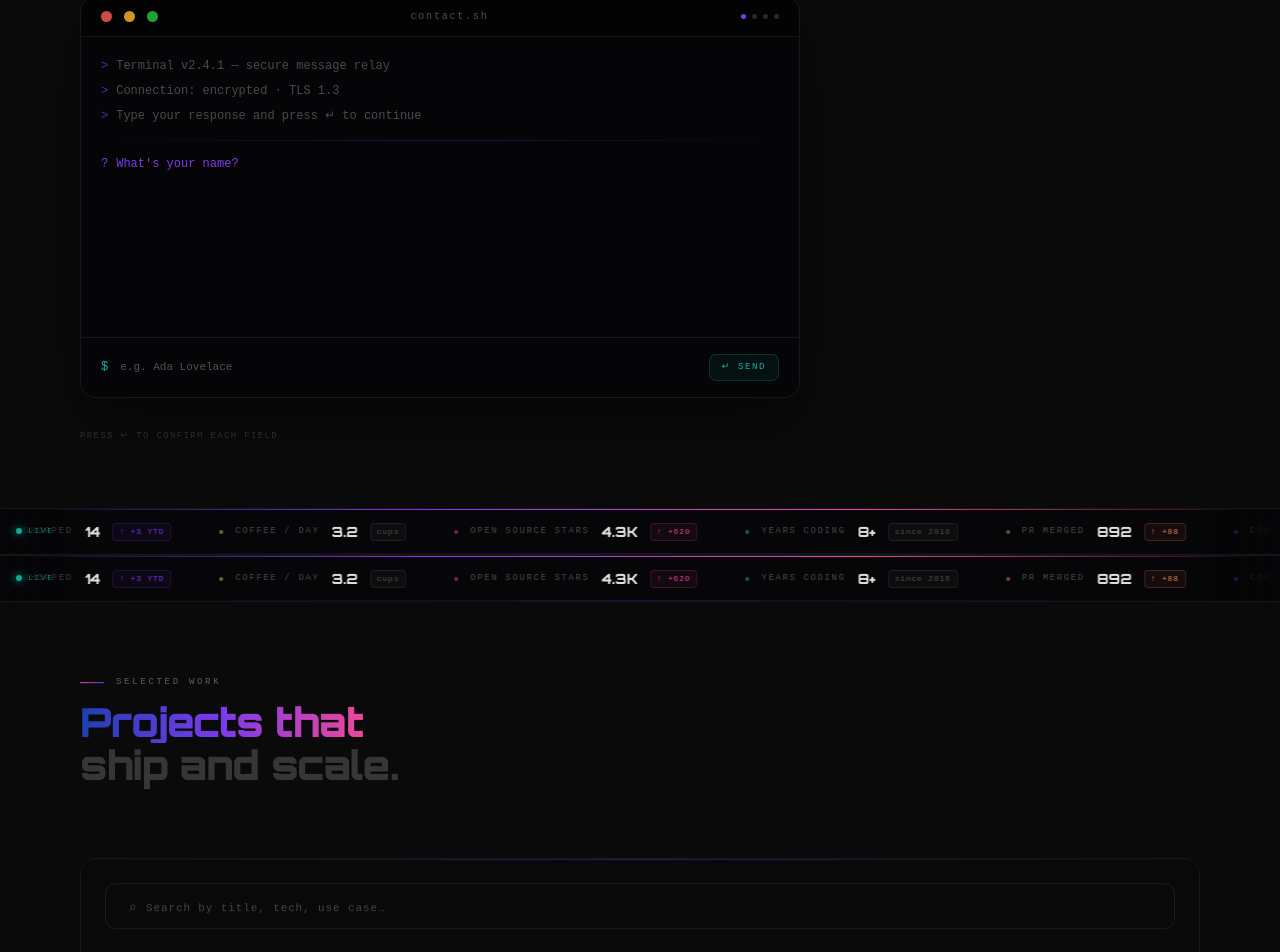
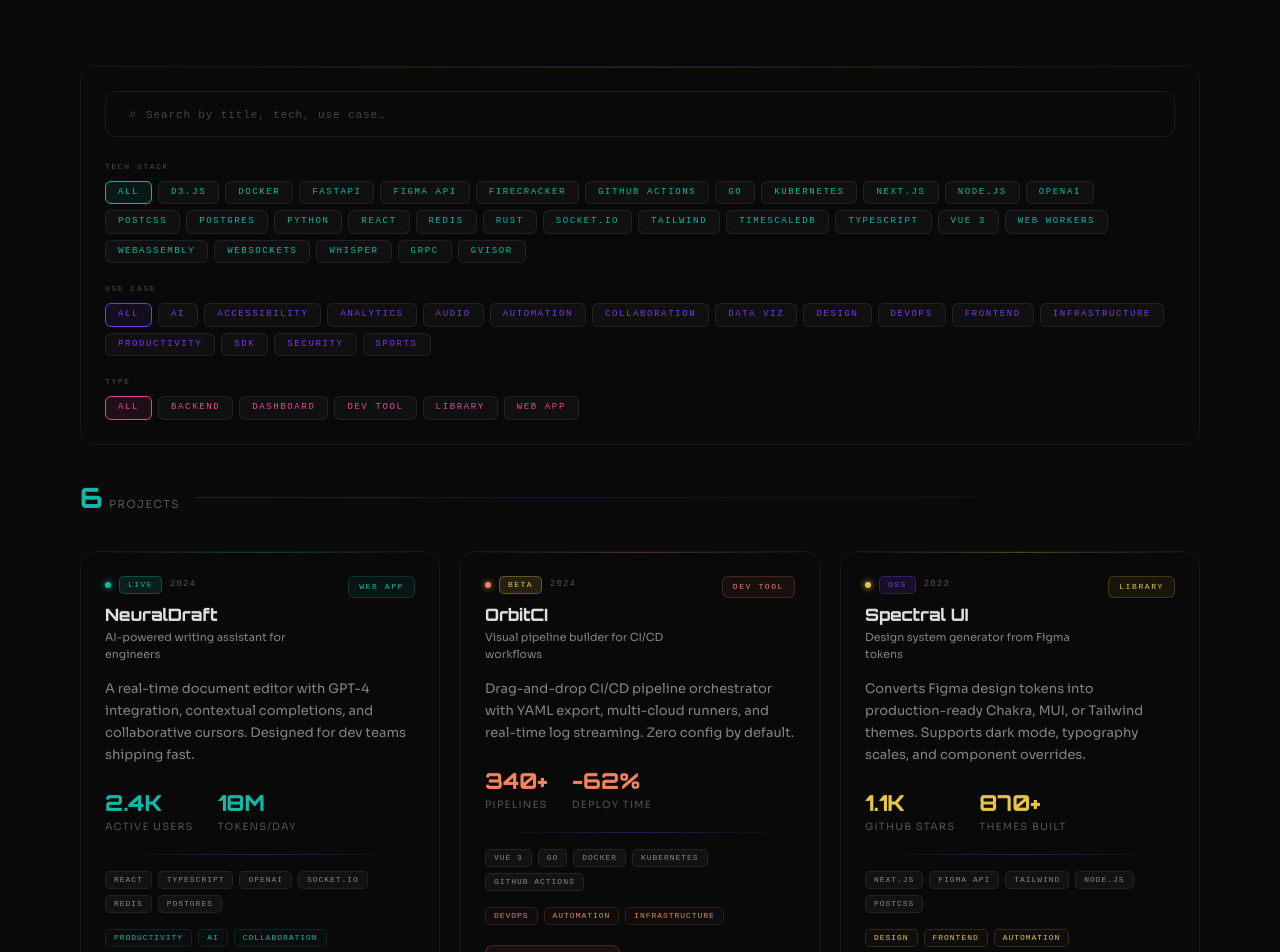
Before and after one commit to anandita-3217/anandita-dakshayani, a React (Vite) app: page /work in a window 1280 px wide. Shown: the part 1027-1979 px from the top of the page. Built offline with nearby package versions, Linux system fonts and the light colour scheme.

Commit message:
Made ProjectOptions more lightmode friendly. changed the filterpill colors

```diff
--- a/src/components/ProjectPageBits/ProjectOptions.jsx
+++ b/src/components/ProjectPageBits/ProjectOptions.jsx
@@ -215,12 +215,13 @@ function FilterPill({ label, active, onClick, accent = "#7c3aed" }) {
       border="1px solid"
       borderColor={active ? accent : "rgba(255,255,255,0.08)"}
       bg={active ? `${accent}18` : "rgba(255,255,255,0.03)"}
-      color={active ? accent : "rgba(255,255,255,0.35)"}
+      color={accent}
       fontFamily="'JetBrains Mono', monospace"
       fontSize="9px"
       letterSpacing="0.18em"
       textTransform="uppercase"
       cursor="pointer"
+
       whiteSpace="nowrap"
       whileTap={{ scale: 0.96 }}
       transition={{ duration: 0.15 }}
@@ -625,6 +626,7 @@ function ProjectCard({ project, index, isHighlighted }) {
 // ─── Tab Group ────────────────────────────────────────────────────────────────
 function FilterTabGroup({ label, options, active, onChange, accent }) {
   const dividerColor = useColorModeValue("rgba(0,0,0,0.06)", "rgba(255,255,255,0.06)");
+  // const labelColor = useColorModeValue("#9ca3af", "rgba(255,255,255,0.28)");
   const labelColor = useColorModeValue("#9ca3af", "rgba(255,255,255,0.28)");
 
   return (
@@ -847,6 +849,7 @@ export default function ProjectOptions() {
               options={ALL_TECH}
               active={techFilters}
               onChange={setTechFilters}
+              color={inputColor}
               accent="#14b8a6"
             />
             <FilterTabGroup
--- a/src/pages/ProjectsPage.jsx
+++ b/src/pages/ProjectsPage.jsx
@@ -3,7 +3,7 @@ import { Box } from '@chakra-ui/react';
 import { motion, useScroll, useTransform, useSpring } from 'framer-motion';
 import { useColorModeValue } from '@chakra-ui/react';
 // TODO: Change the theme colors
-import Learning from '../components/AboutPageBits/Learning';
+
 // import Projects from '../components/Projects';
 import ProjectsHero from '../components/ProjectPageBits/ProjectsHero'
 import ProjectOptions from '../components/ProjectPageBits/ProjectOptions';
@@ -125,24 +125,21 @@ export default function ProjectsPage() {
 {/* <ExperienceTimeline/>  */}
 {/* TODO: ADD AN INTRODUTORY SECTION AND FOR THE TOP MOST COMPONENT ADD AN EXTRA PADDING AT THE TOP */}
         <ProjectsHero scrollTargetId="projects"/>
-      <ContactTerminal/>{/*  Cool will put here*/}
-      <SkillsConstellation/> {/* Not Working */}
-      <StatsTicker/>{/* Add to the top of the screen */}
+        <StatsTicker/>{/* Add to the top of the screen */}
+
       <FadeInSection delay={0.2}>
         <ParallaxSection speed={0.4} direction={1}>
           <ProjectOptions id="projects" />
         </ParallaxSection>
       </FadeInSection>
-      <FadeInSection>
-        <ParallaxSection speed={0.3} direction={1}>
+{/* Has All the info so cant get rid of it immediately */}
           {/* <ProjectsIndex/> */}
-        </ParallaxSection>
-      </FadeInSection>
-      <FadeInSection delay={0.1}>
-          <ParallaxSection speed={0.6} direction={-1}>
-            {/* <Learning /> */}
+
+        <FadeInSection delay={0.2}>
+        <ParallaxSection speed={0.4} direction={1}>
+            <ContactTerminal/>{/*  Cool will put here*/}
           </ParallaxSection>
-      </FadeInSection>
+        </FadeInSection>
       </Box>
       <Footer/>
     </Box>
```
